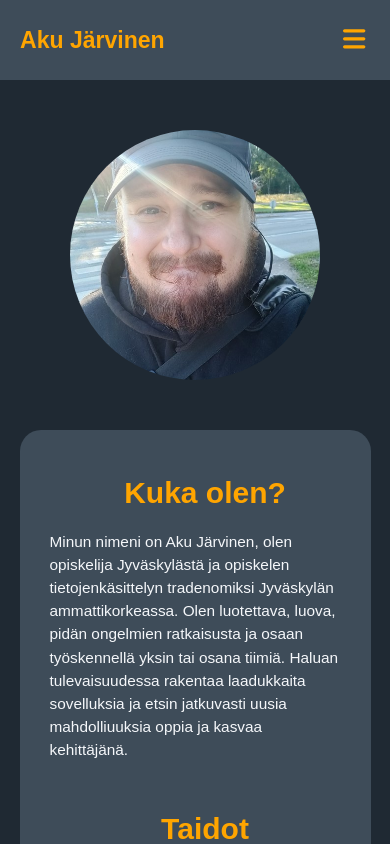
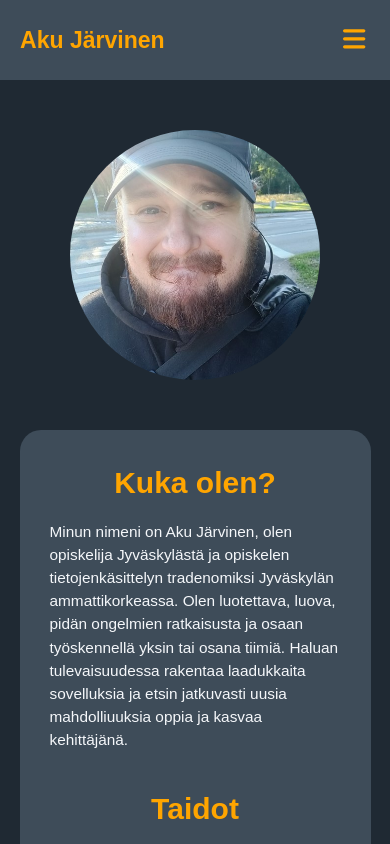
Before and after one commit to Akunen/portfolio, a React (Vite) app: page / in a window 390 px wide. Shown: the top 844 px of the page. Built offline with nearby package versions, Linux system fonts and the light colour scheme.

Commit message:
h2 elementtejä muuteltu

```diff
--- a/src/index.css
+++ b/src/index.css
@@ -552,6 +552,10 @@ color: orange;
 
     }
 
+  #section-text-column h2 {
+    margin: 20px 0 0 0;
+  }
+
   #introduction, #education, #projects, .ticorporate {
     flex-direction: column;
     align-items: center;
```
